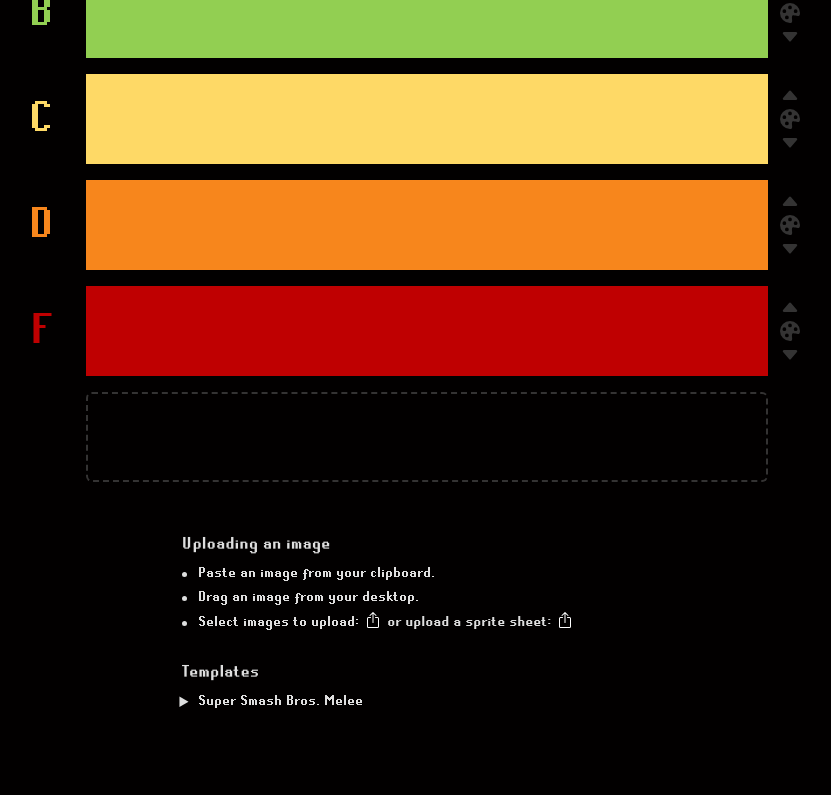
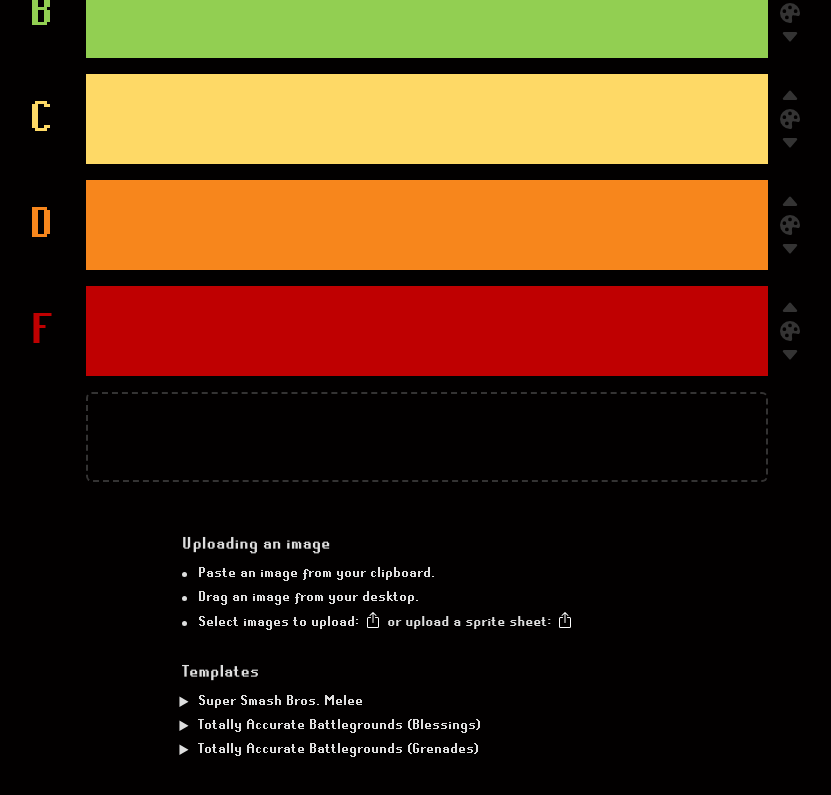
Before and after one commit to lassebomh/tierlist, a Svelte app: page / in a window 1280 px wide. Shown: the part 359-1154 px from the top of the page, without its empty margins (208-1039 px from the left). Built offline with nearby package versions, Linux system fonts and the light colour scheme.

Commit message:
templates

```diff
--- a/src/App.svelte
+++ b/src/App.svelte
@@ -150,7 +150,9 @@
       >
         <div
           class="tier-name-edit"
+          spellcheck="false"
           contenteditable="true"
+          style:font-size={tier.name.length > 1 ? "1.25rem" : "3rem"}
           style:outline-color={tier.color}
           bind:textContent={tier.name}
         ></div>
@@ -313,6 +315,13 @@
     <h3>Templates</h3>
     <ul class="templates">
       <li><button onclick={() => askLoadTemplate("melee.png")}>Super Smash Bros. Melee</button></li>
+      <li>
+        <button onclick={() => askLoadTemplate("tabg_blessings.png")}>Totally Accurate Battlegrounds (Blessings)</button
+        >
+      </li>
+      <li>
+        <button onclick={() => askLoadTemplate("tabg_grenades.png")}>Totally Accurate Battlegrounds (Grenades)</button>
+      </li>
     </ul>
   </div>
 </main>
@@ -496,7 +505,8 @@
 
   .tier {
     position: relative;
-    width: 90px;
+    min-width: 90px;
+    padding: 0 12px;
   }
 
   .tier-name-edit {
@@ -507,7 +517,7 @@
     justify-content: center;
     align-items: center;
     font-weight: 400;
-    font-size: 3rem;
+    line-height: 1.4rem;
 
     outline: none !important;
 
--- a/src/lib/blob.ts
+++ b/src/lib/blob.ts
@@ -119,10 +119,7 @@ export async function extract_image_segments(blob: Blob) {
     ignore.add(pnt);
 
     if (mat[pnt] === dominantColor) {
-      const x = pnt % width;
-      const y = Math.floor(pnt / width);
       // paint(pnt, rgba_to_int(255, 0, 0, 100));
-
       // await tick();
       bgPoints[pnt] = true;
     } else {
@@ -196,9 +193,8 @@ export async function extract_image_segments(blob: Blob) {
     const component = leftComponent ?? upComponent ?? downComponent ?? rightComponent ?? new Set();
 
     // const componentColor = getOrCreateColor(component);
-
+    // paint(pnt, componentColor);
     pntsMap.set(pnt, component);
-    // paint(pnt, componentColor);
     component.add(pnt);
 
     if (rightIsValid && rightComponent !== component) {
```
Also changed, not shown: public/tabg_blessings.png (added), public/tabg_grenades.png (added).
